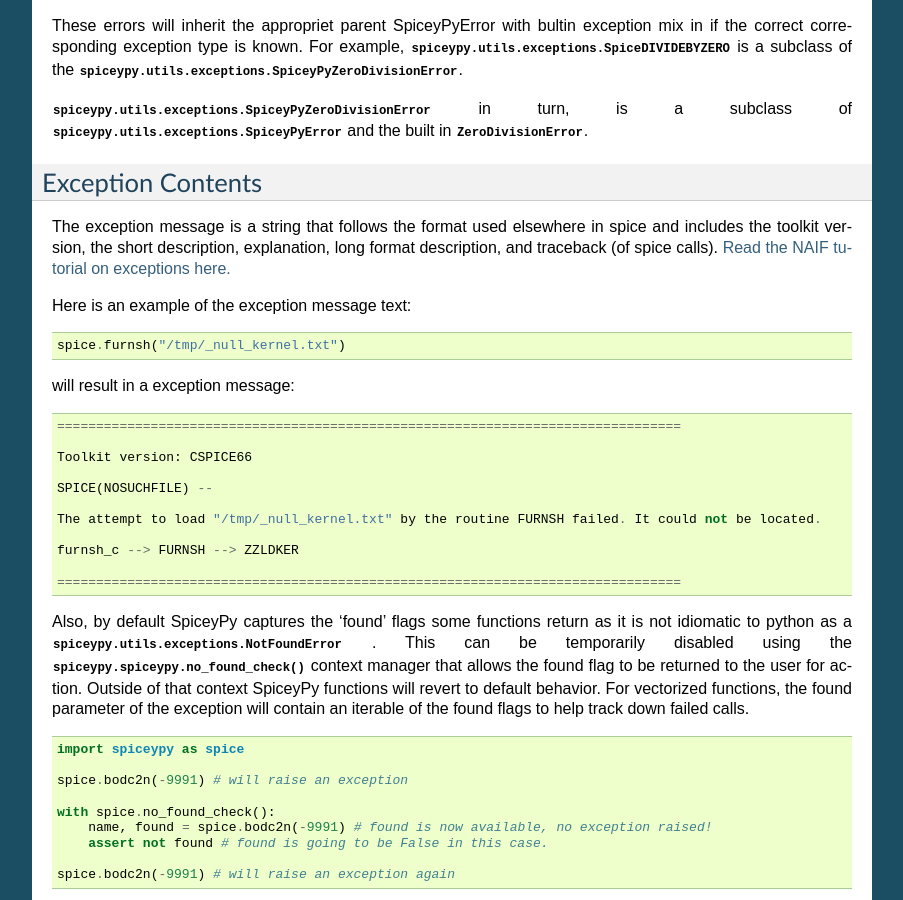
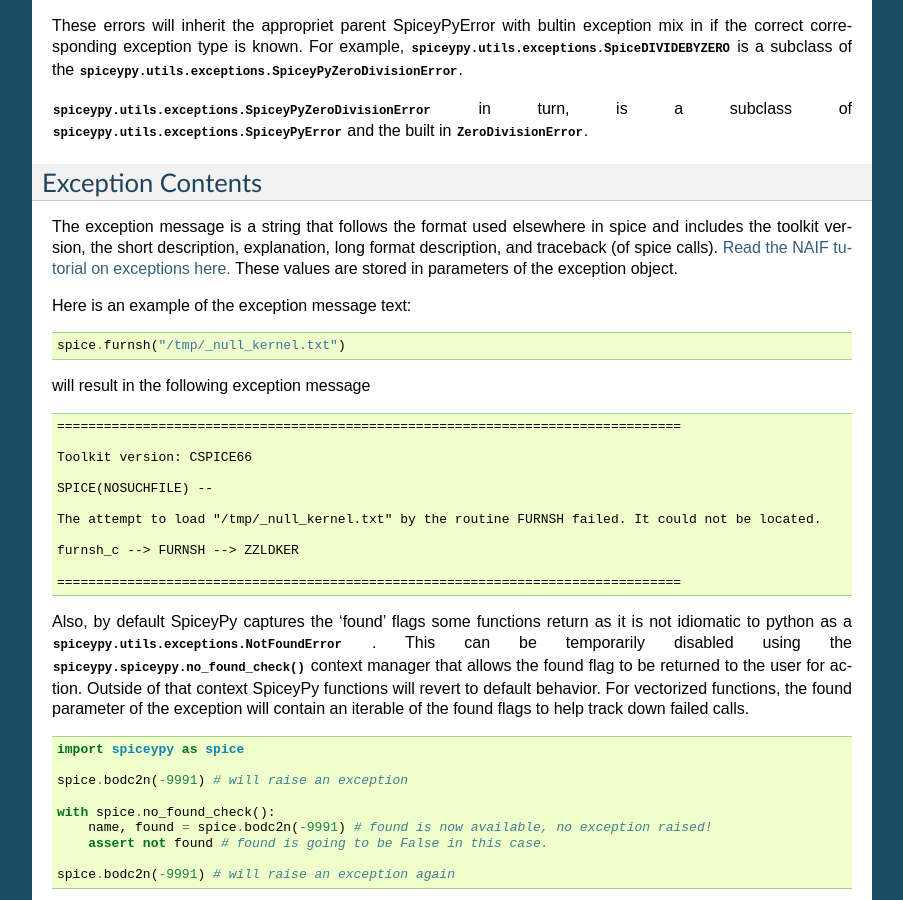
Before and after one commit to AndrewAnnex/SpiceyPy, a Sphinx documentation site: the page built from docs/exceptions.rst, in a window 1280 px wide and 900 px high, scrolled down 490 px. Shown: the whole window, without its empty margins (198-1101 px from the left). Built offline with Sphinx 7.4.7, drawn with Linux system fonts in a browser that asks for light colours; pages that are not in the unit, such as notebooks, are missing from menus.

Commit message:
last changes

```diff
--- a/docs/exceptions.rst
+++ b/docs/exceptions.rst
@@ -28,6 +28,7 @@ Exception Contents
 The exception message is a string that follows the format used elsewhere in spice and
 includes the toolkit version, the short description, explanation, long format description,
 and traceback (of spice calls). `Read the NAIF tutorial on exceptions here. <https://naif.jpl.nasa.gov/pub/naif/toolkit_docs/Tutorials/pdf/individual_docs/32_exceptions.pdf>`_
+These values are stored in parameters of the exception object.
 
 Here is an example of the exception message text:
 
@@ -35,7 +36,9 @@ Here is an example of the exception message text:
 
     spice.furnsh("/tmp/_null_kernel.txt")
 
-will result in a exception message::
+will result in the following exception message
+
+.. code-block:: text
 
     ================================================================================
 
```
